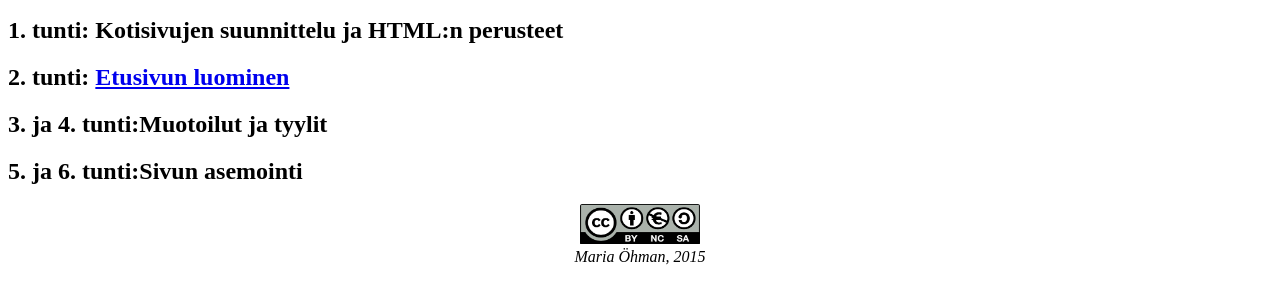
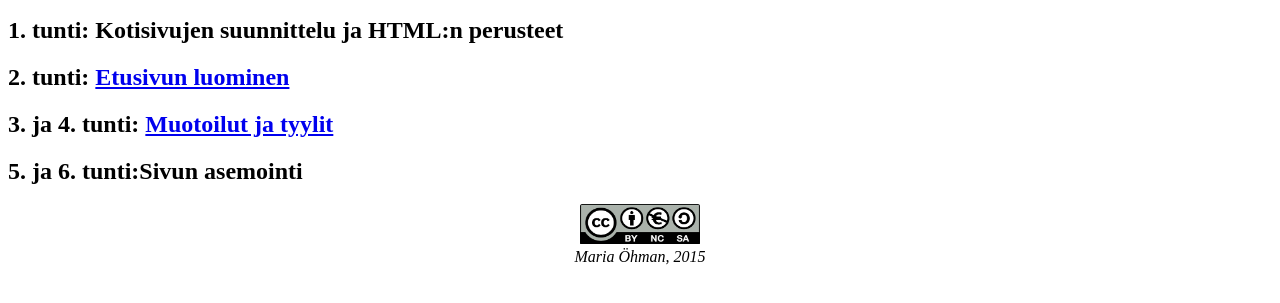
Before and after one commit to lepvakmedia/kotisivut, a plain HTML site: page index.html in a window 1280 px wide. Shown: the part 119-422 px from the top of the page. Drawn offline with Linux system fonts and the light colour scheme.

Commit message:
Update index.html

```diff
--- a/index.html
+++ b/index.html
@@ -14,7 +14,8 @@
 
         <h2>2. tunti: <a href="etusivu.html">Etusivun luominen</a></h2>
 
-        <h2>3. ja 4. tunti:Muotoilut ja tyylit</h2>
+        <h2>3. ja 4. tunti: <a href="https://docs.google.com/document/d/173Ds30857CC7YubC4P4-3p2IJGYFJuVDgHNM812R8Z4/edit?usp=sharing">
+            Muotoilut ja tyylit</a></h2>
 
         <h2>5. ja 6. tunti:Sivun asemointi </h2>
 
```
